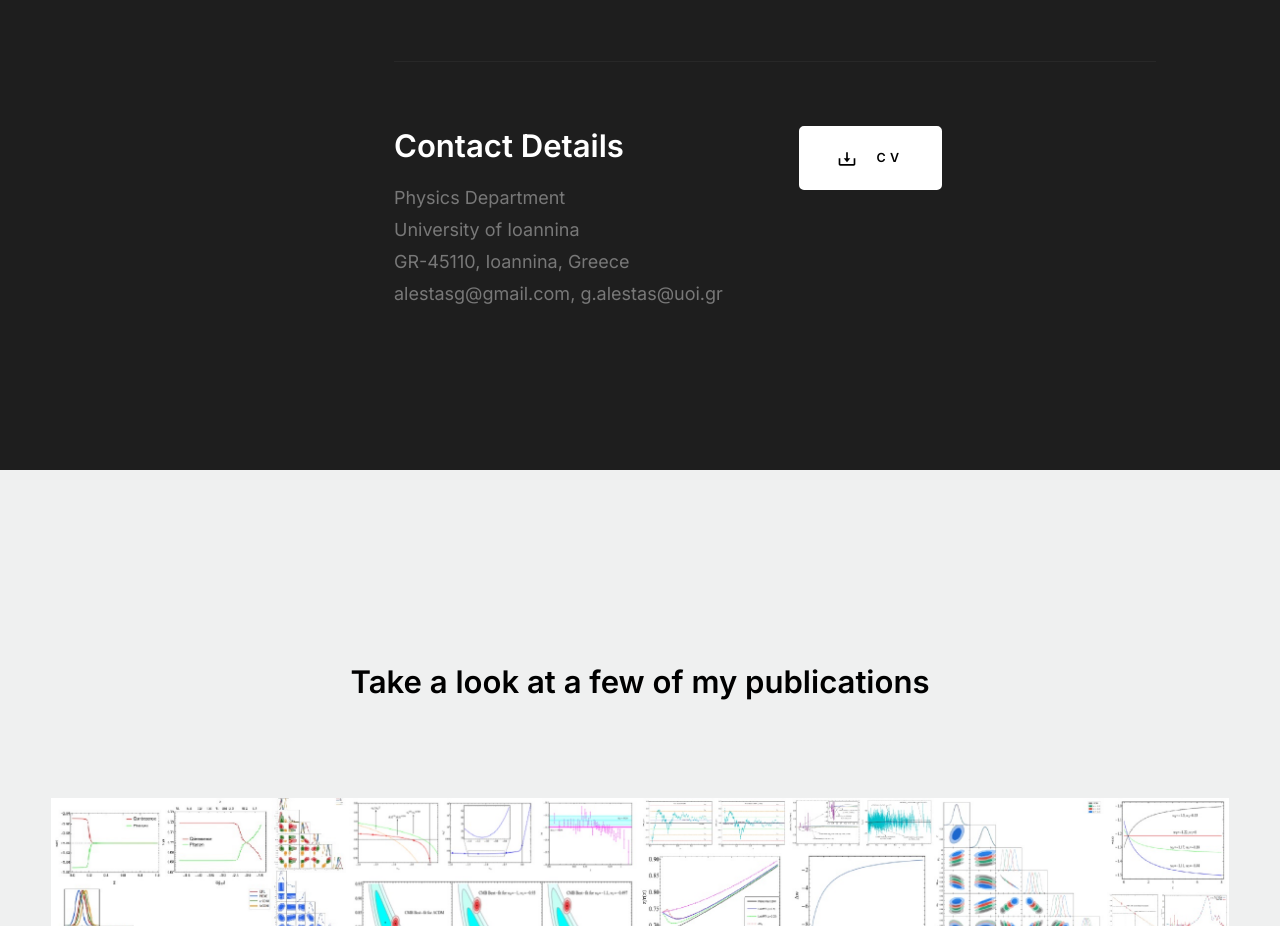
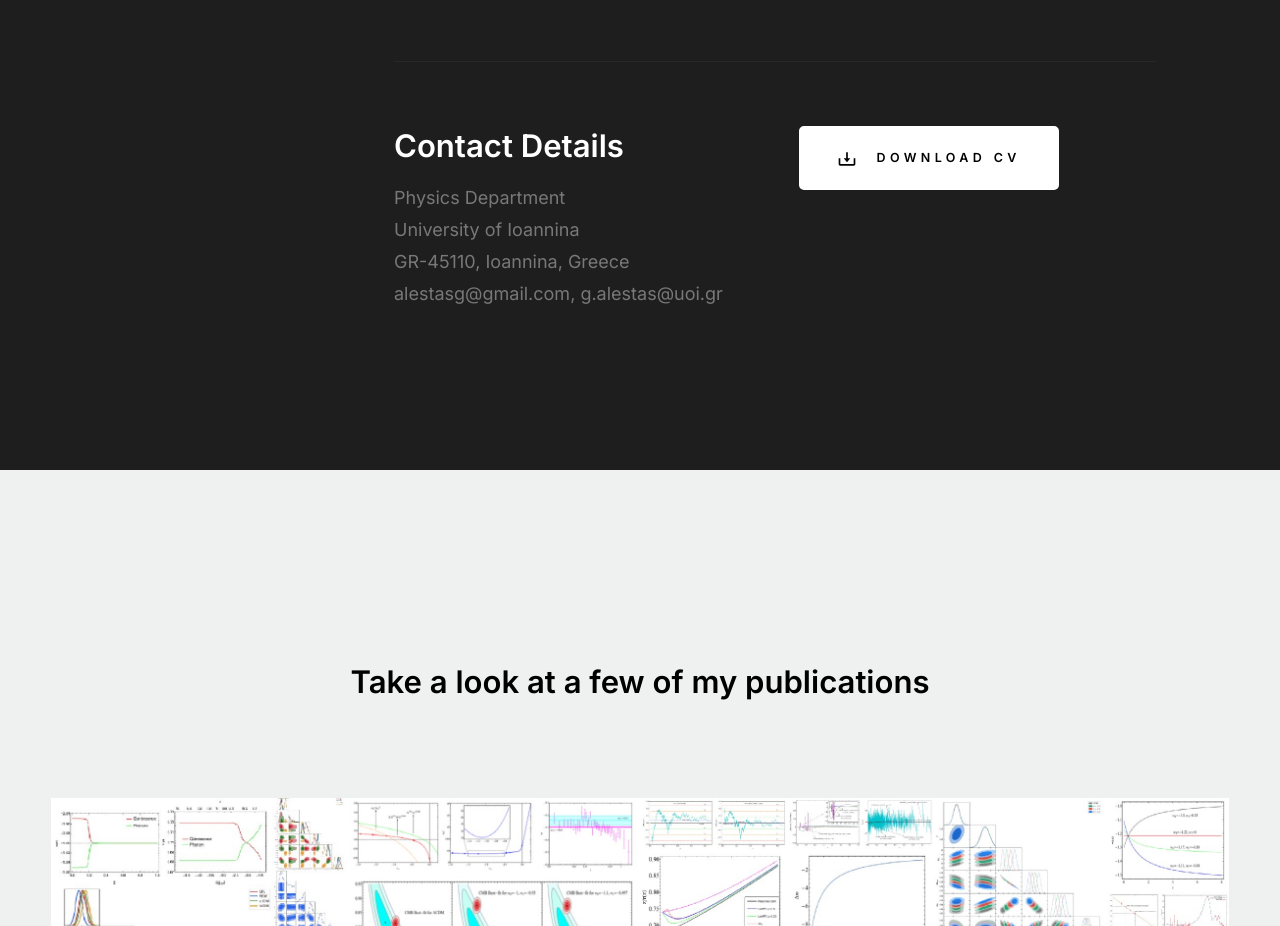
Before and after one commit to GeorgeAlestas/georgealestas.github.io, a plain HTML site: page index.html in a window 1280 px wide. Shown: the part 1611-2537 px from the top of the page. Drawn offline with nearby package versions, Linux system fonts and the light colour scheme; files whose address does not match are found by name.

Commit message:
Update index.html

```diff
--- a/index.html
+++ b/index.html
@@ -154,7 +154,7 @@ MathJax = {
                     <div class="column w-1000-stack">
                         <a href="https://georgealestas.github.io/files/CV_Alestas.pdf" class="btn btn--download">
                             <svg xmlns="http://www.w3.org/2000/svg" width="24" height="24" viewBox="0 0 24 24" style="fill:rgba(0, 0, 0, 1);transform:;-ms-filter:"><path d="M12 16L16 11 13 11 13 4 11 4 11 11 8 11z"></path><path d="M20,18H4v-7H2v7c0,1.103,0.897,2,2,2h16c1.103,0,2-0.897,2-2v-7h-2V18z"></path></svg>
-                             CV
+                             Download CV
                         </a>
                     </div>
                 </div>
```
